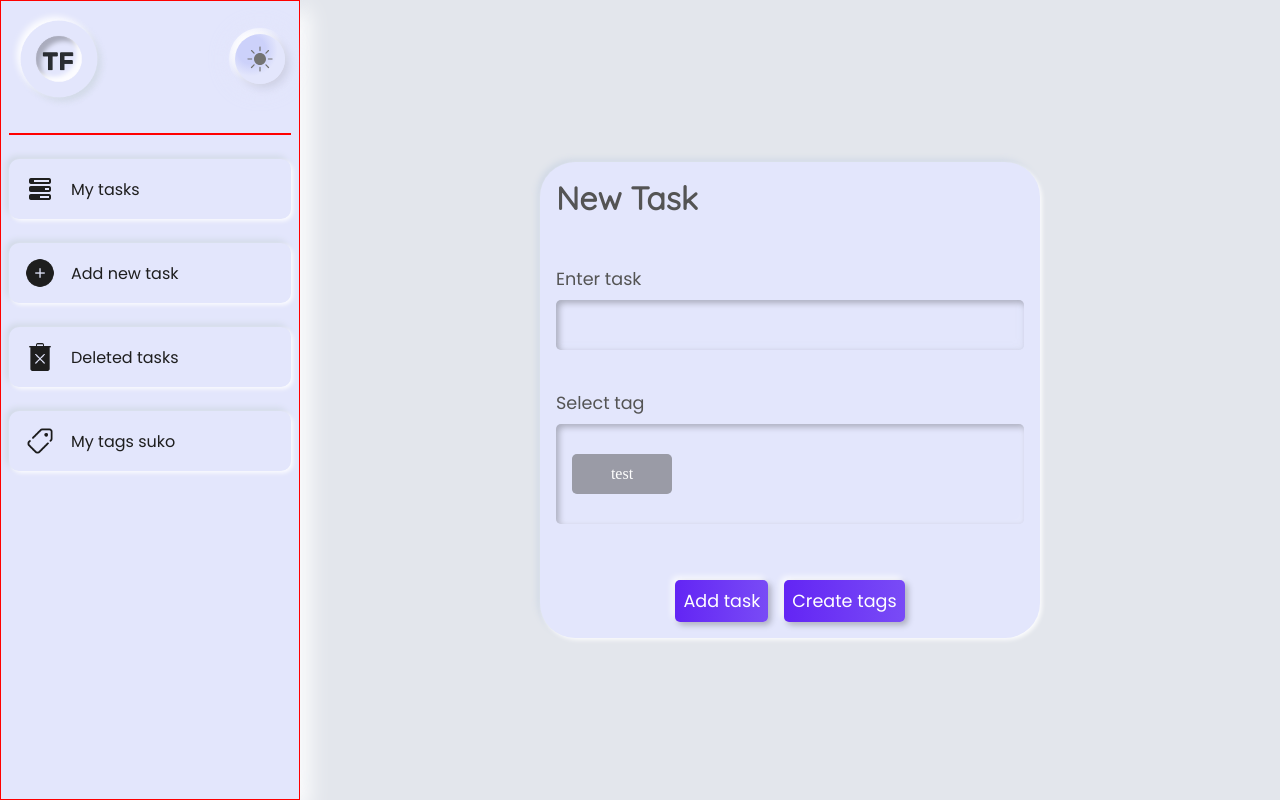
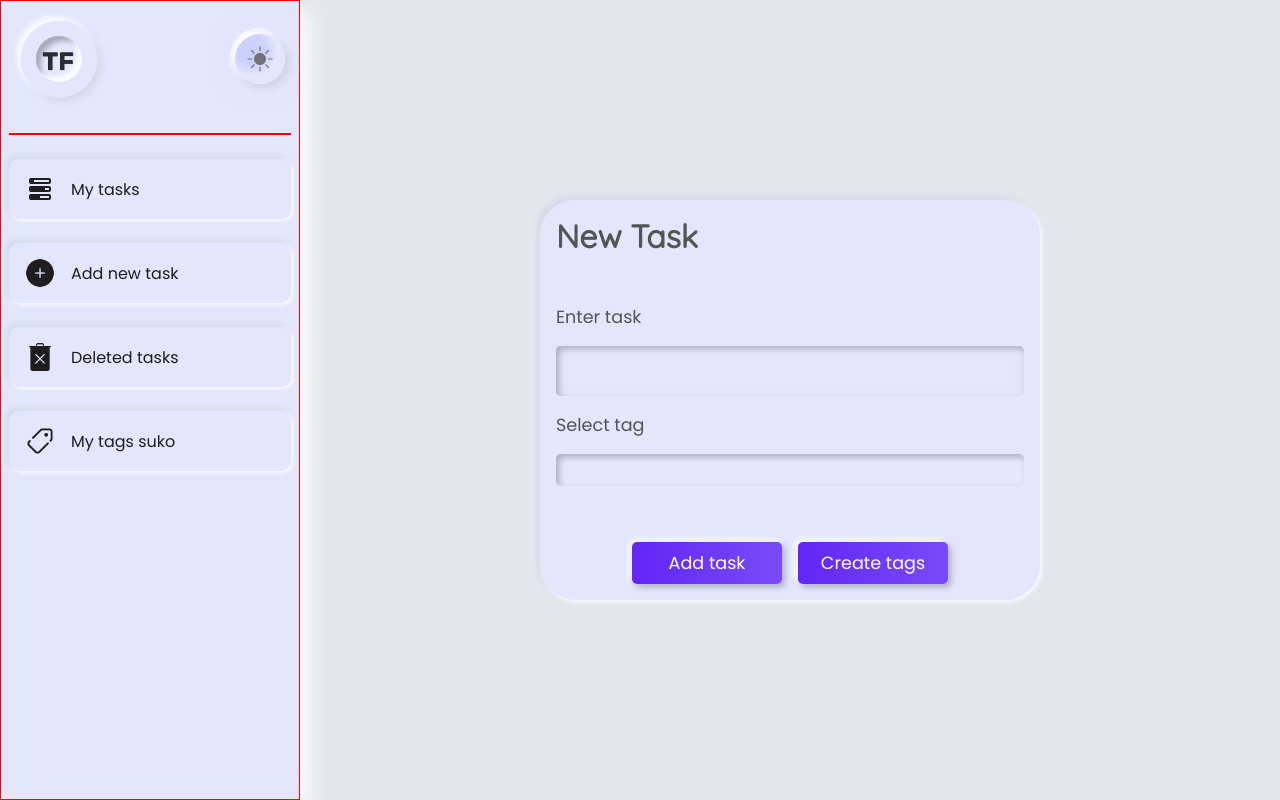
Before and after one commit to vlad113chepurko/Taskify, a React (Vite) app: page /add in a window 1280 px wide. Built offline with nearby package versions, Linux system fonts and the light colour scheme.

Commit message:
Added localStorage for tags, updated styles, added new titles

```diff
--- a/src/components/TaskItem.tsx
+++ b/src/components/TaskItem.tsx
@@ -21,15 +21,13 @@ const TaskItem = ({ task }: TaskItemProps) => {
   return (
     <div className="tasks__items-wrapper">
       <div className="tasks__item">
-        {task.completed && <span className="tasks__line"></span>}
-
         <input
           checked={task.completed}
           onChange={() => setTaskStatus(task.id, !task.completed)}
           type="checkbox"
         />
         <div className="tasks__item-container">
-          <h3>{task.title}</h3>
+          <h3 className={task.completed ? "h3__completed" : ""}>{task.title}</h3>
           <article className="tasks__item-container-article">
             <div className="tasks__item-container-article">
               <img
--- a/src/components/tags/NewTag.tsx
+++ b/src/components/tags/NewTag.tsx
@@ -1,10 +1,19 @@
 import TagForm from "../../utils/TagForm";
-
+import useTagsStore from "@store/useTagsStore";
+import { nanoid } from "nanoid";
 const NewTag = () => {
+  const { setNewTag, tags } = useTagsStore();
   const { register, handleSubmit, errors } = TagForm({
     onSubmit: (data) => {
-      console.log("Received: ", data);
-      // Добавить новый тег в стор.
+      if (tags.find((tag) => tag.name === data.tagName)) {
+        alert("Tag with this name already exists!");
+        return;
+      } else {
+        console.debug("Received: ", data);
+        const newTag = { id: nanoid(), name: data.tagName };
+        setNewTag([...tags, newTag]);
+        localStorage.setItem("tags", JSON.stringify([...tags, newTag]));
+      }
     },
   });
 
@@ -12,13 +21,16 @@ const NewTag = () => {
     <form onSubmit={handleSubmit}>
       <section className="tasks__form-section">
         <label htmlFor="tagName">
-          {errors.tagName?.message || 'Enter tag name'}
+          {errors.tagName?.message || "Enter tag name"}
         </label>
         <input
-          className={errors.tagName && 'error__input'}
+          className={errors.tagName && "error__input"}
           {...register("tagName")}
           id="tagName"
         />
+        <button className="second__button" type="submit">
+          Add a new tag
+        </button>
       </section>
     </form>
   );
--- a/src/components/tags/styles/_taglist-wrapper.scss
+++ b/src/components/tags/styles/_taglist-wrapper.scss
@@ -1,9 +1,8 @@
-@use '@styles/mixins' as *;
-@use '@styles/variables' as *;
+@use "@styles/mixins" as *;
+@use "@styles/variables" as *;
 
 .tags__wrapper {
   width: 100%;
-  min-height: 100px;
   height: auto;
   padding: 1rem;
   border-radius: 5px;
@@ -18,10 +17,10 @@
   position: relative;
   @include flex-center(null);
   width: auto;
-  min-width: 100px;
   height: 40px;
   border-radius: 5px;
-  background: rgba($text-dark, 0.3);
+  padding: 1rem;
+  background: rgb(127, 15, 224);
   cursor: pointer;
   color: white;
 }
@@ -33,9 +32,12 @@
   width: 25px;
   height: 25px;
   border-radius: 50%;
+  &:hover {
+    cursor: pointer;
+  }
 }
 
 .tag__pressed {
   @extend .tag;
-  background: rgba($text-dark, 0.4);
+  background: rgb(79, 79, 79);
 }
--- a/src/pages/todo/NewTask.tsx
+++ b/src/pages/todo/NewTask.tsx
@@ -42,6 +42,10 @@ const NewTask = () => {
       setValue('tag', selectedTagId);
     }
   }, [selectedTagId]);
+
+  useEffect(() => {
+    document.title = "Add New Task - Taskify";
+  }, [])
 
   const onSubmit = (data: TaskFormData) => {
     const newTask: Task = {
--- a/src/pages/todo/Tags.tsx
+++ b/src/pages/todo/Tags.tsx
@@ -1,8 +1,21 @@
 import useTagsStore from "@store/useTagsStore";
 import components from "@components/components";
-
+import { useEffect } from "react";
 const Tags = () => {
   const { tags, removeTag } = useTagsStore();
+
+  function handleRemoveTag(id: string) {
+    removeTag(id);
+    localStorage.setItem(
+      "tags",
+      JSON.stringify(tags.filter((tag) => tag.id !== id))
+    );
+  }
+
+  useEffect(() => {
+    document.title = "Yout tags - Taskify";
+  }, []);
+
   return (
     <div className="tasks__wrapper">
       <div className={"tasks__container"}>
@@ -11,14 +24,13 @@ const Tags = () => {
         </article>
         <div className={"tags__wrapper"}>
           {tags.map((tag) => (
-            <div
-              className={'tag'}
-              key={tag.id}>
+            <div className={"tag"} key={tag.id}>
               <div className={"tag"}>{tag.name}</div>
               <button
-                onClick={() => removeTag(tag.id)}
+                onClick={() => handleRemoveTag(tag.id)}
                 title={"Remove " + "tag " + tag.name}
-                className={"tag__remove-btn "}>
+                className={"tag__remove-btn "}
+              >
                 x
               </button>
             </div>
--- a/src/pages/todo/styles/_tasks-form.scss
+++ b/src/pages/todo/styles/_tasks-form.scss
@@ -20,10 +20,6 @@
   h1 {
     margin-bottom: 2rem;
   }
-
-  input {
-    margin-bottom: 2rem;
-  }
 }
 
 .tasks__form-section {
@@ -33,11 +29,10 @@
 
   display: flex;
   flex-direction: column;
-  gap: 0.5rem;
+  gap: 1rem;
 
   .error__input {
-    @extend input;
-    background: #fb7777;
+    background: #eb7b7b;
   }
 
 }
--- a/src/pages/todo/styles/_tasks-wrapper.scss
+++ b/src/pages/todo/styles/_tasks-wrapper.scss
@@ -34,7 +34,6 @@
 }
 
 .tasks__h1-container {
-  border: 1px solid green;
   margin-bottom: 1rem;
   width: 100%;
   @include flex-left-left(row);
@@ -64,6 +63,10 @@
 
     h3 {
       font-size: 1.4rem;
+    }
+
+    .h3__completed {
+      text-decoration: line-through;
     }
 
     .tasks__item-container-article {
@@ -100,8 +103,12 @@
 }
 
 .second__button {
-  width: auto;
+  width: 150px;
   padding: 0.5rem;
+
+  &:hover {
+    cursor: pointer;
+  }
 }
 
 
--- a/src/store/useTagsStore.tsx
+++ b/src/store/useTagsStore.tsx
@@ -1,5 +1,4 @@
 import { create } from 'zustand';
-import {nanoid} from "nanoid";
 
 type Tag = {
   id: string;
@@ -13,13 +12,12 @@ type TagsState = {
 };
 
 const useTagsStore = create<TagsState>((set) => ({
-  tags: [
-    { name: "test", id: nanoid() },
-  ],
+  tags: JSON.parse(localStorage.getItem('tags') || '[]') as Tag[],
   setNewTag: (newTag) => set({ tags: newTag }),
-  removeTag: (id) => set((state) => ({
-    tags: state.tags.filter(tag => tag.id !== id)
-  }))
+  removeTag: (id) =>
+    set((state) => ({
+      tags: state.tags.filter((tag) => tag.id !== id),
+    })),
 }));
 
 export default useTagsStore;
```
Also changed, not shown: src/components/SortTasks.tsx (line endings or trailing spaces), src/pages/todo/styles/_tasks-dark-theme.scss (line endings or trailing spaces), src/styles/_global.scss (line endings or trailing spaces).
